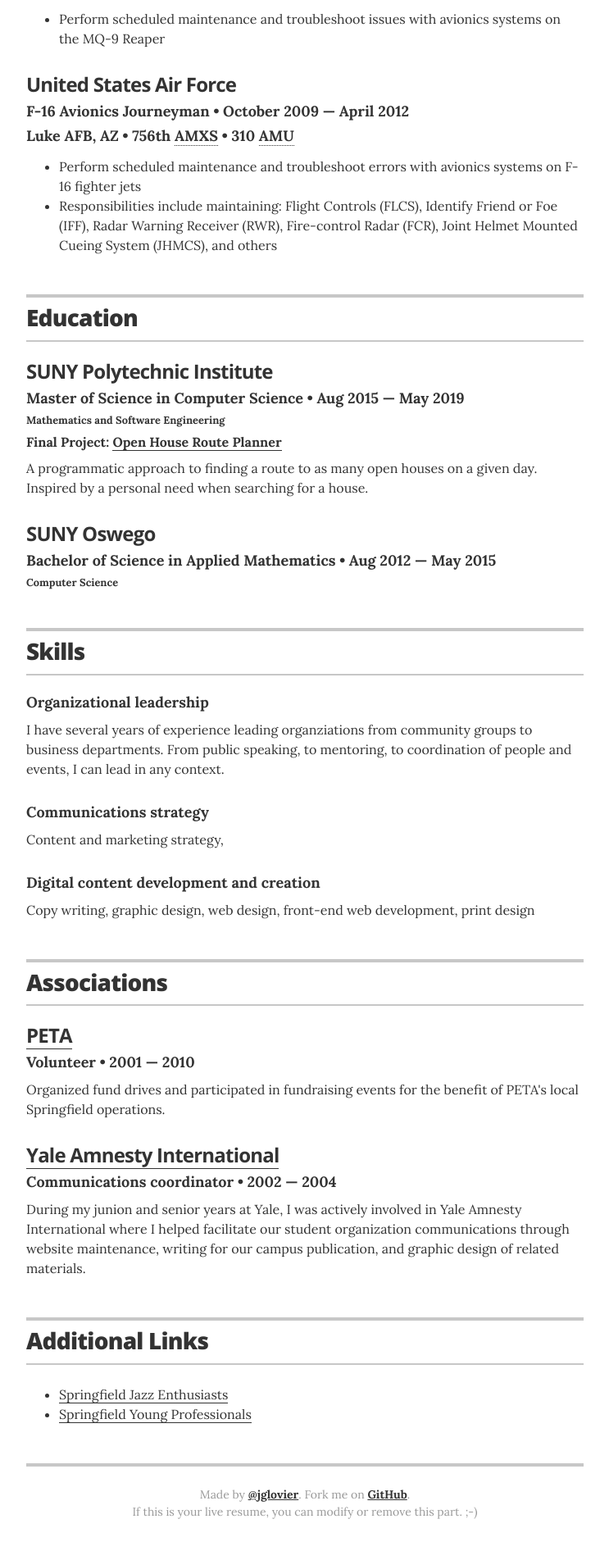
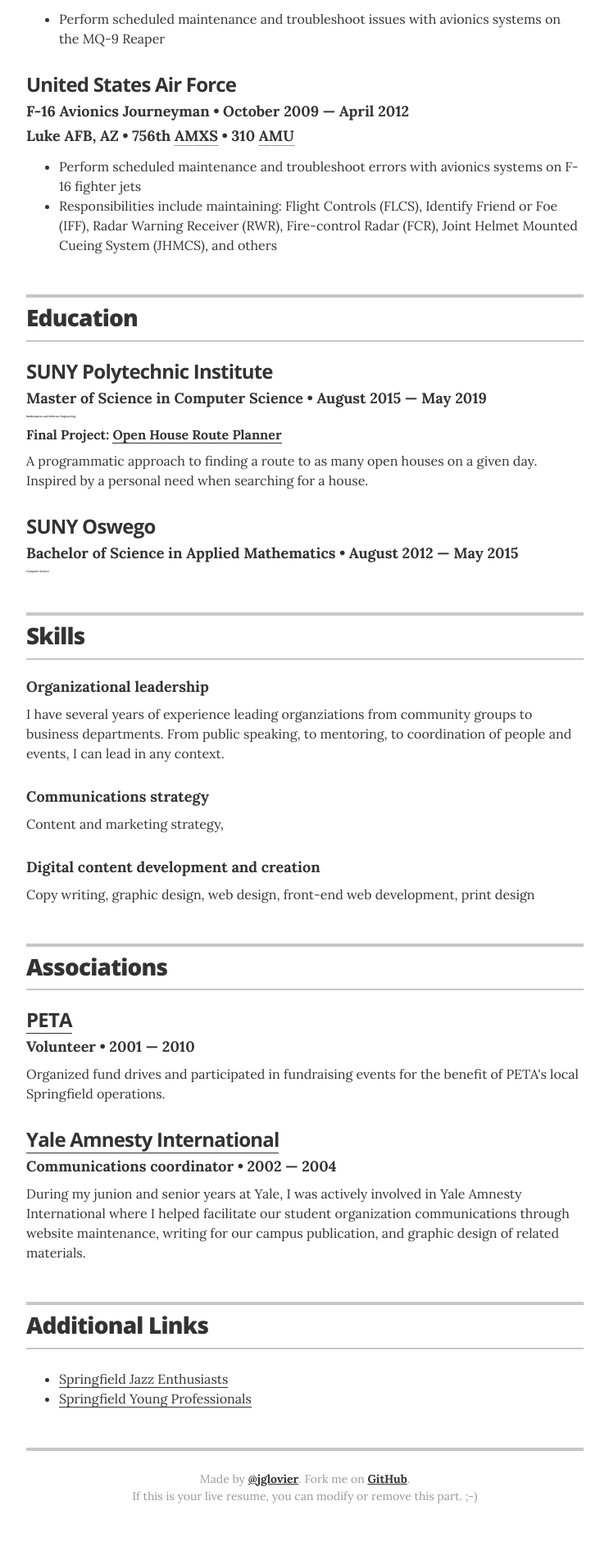
Before and after one commit to apjansing/apjansing.github.io, a Jekyll site: the page built from index.html, in a window 1280 px wide. Shown: the part 1849-3752 px from the top of the page at 82% size, without its empty margins (268-1011 px from the left). Built offline with Jekyll 4.4.1, drawn with Linux system fonts in a browser that asks for light colours.

Commit message:
formatting

```diff
--- a/_data/education.yml
+++ b/_data/education.yml
@@ -4,7 +4,7 @@
   uni: SUNY Polytechnic Institute
   loc: Utica, NY
   date_range:
-    - Aug 2015
+    - August 2015
     - May 2019
   gpa: 3.64/4.00
   final_project:
@@ -18,5 +18,5 @@
   uni: SUNY Oswego
   loc: Oswego, NY
   date_range:
-    - Aug 2012
+    - August 2012
     - May 2015
--- a/_sass/_resume.scss
+++ b/_sass/_resume.scss
@@ -160,7 +160,7 @@
     line-height: 1;
 
     &.focus-title {
-      font-size: 0.8rem;
+      font-size: 0.2rem;
     }
 
     &.final-project-title {
```
